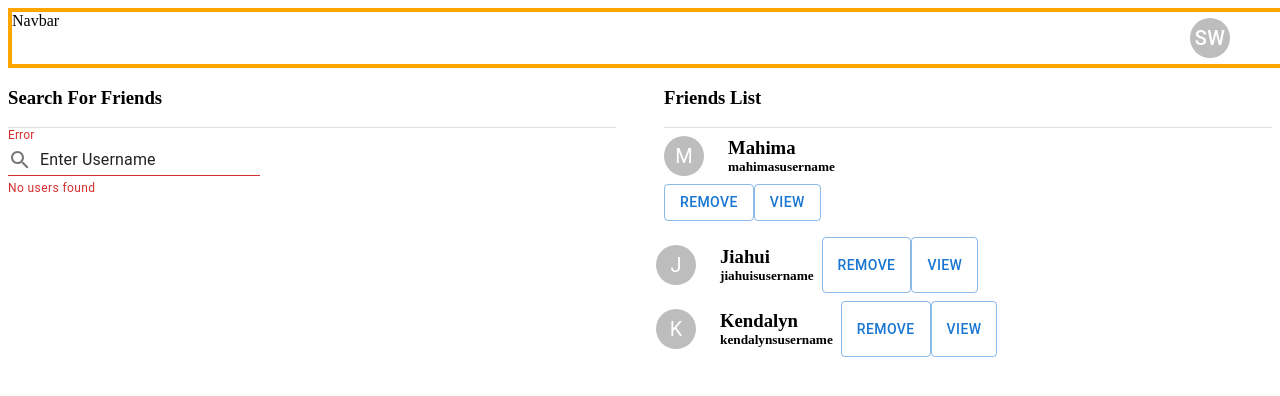
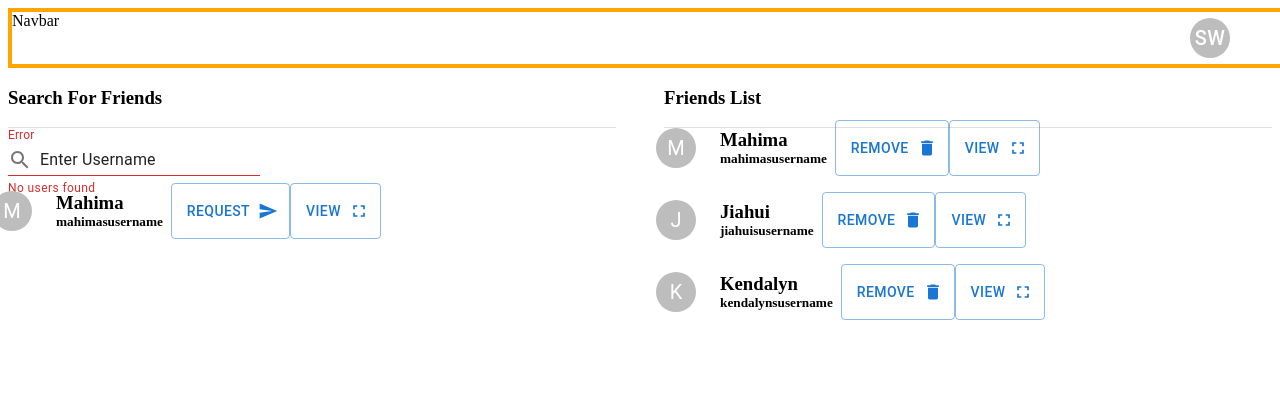
Before and after one commit to mmal1524/chef-impastable, a Next.js app in the folder chef-impastable/: page /friends in a window 1280 px wide. Shown: the top 396 px of the page. Built offline with nearby package versions, Linux system fonts and the light colour scheme.

Commit message:
added some icons to the buttons

```diff
--- a/chef-impastable/pages/friends.js
+++ b/chef-impastable/pages/friends.js
@@ -16,7 +16,9 @@ import { Divider } from '@mui/material';
 import TextField from '@mui/material/TextField';
 import InputAdornment from '@mui/material/InputAdornment';
 import SearchIcon from '@mui/icons-material/Search';
-
+import DeleteIcon from '@mui/icons-material/Delete';
+import SendIcon from '@mui/icons-material/Send';
+import FullscreenIcon from '@mui/icons-material/Fullscreen';
 
 export default function FriendsPage() {
     var friend1 = new User('Mahima', 'mahimasusername', "", [], []);
@@ -49,27 +51,31 @@ export default function FriendsPage() {
                         ),
                       }}
                     />
+                    {<Grid container spacing={4} direction = "row">
+                            {user.friends[0].displaySmall()}
+                            {<Button variant="outlined" endIcon={<SendIcon />}>Request</Button>}
+                            {<Button variant="outlined" endIcon={<FullscreenIcon />}>View</Button>} </Grid>}
                 </Grid>
                 <Grid xs={6}>
                     <Box sx={{width: '100%', marginBottom: 4}}>
                     <h3 className="h3">Friends List</h3>
                     <Divider />
 
-                    <Grid container spacing={3} direction = "column">
-                        {<Grid xs={5} direction = "row">
+                    <Grid container spacing={4} direction = "column">
+                        {<Grid container spacing = {2} direction = "row">
                             {user.friends[0].displaySmall()}
-                            {<Button variant="outlined">Remove</Button>}
-                            {<Button variant="outlined">View</Button>} </Grid>}
+                            {<Button variant="outlined" endIcon={<DeleteIcon />}>Remove</Button>}
+                            {<Button variant="outlined" endIcon={<FullscreenIcon />}>View</Button>} </Grid>}
 
                         {<Grid container spacing = {2} direction = "row">
                             {user.friends[1].displaySmall()}
-                            {<Button variant="outlined">Remove</Button>}
-                            {<Button variant="outlined">View</Button>} </Grid>}
+                            {<Button variant="outlined" endIcon={<DeleteIcon />} >Remove</Button>}
+                            {<Button variant="outlined" endIcon={<FullscreenIcon />}>View</Button>} </Grid>}
 
                         {<Grid container spacing = {2} direction = "row">
                             {user.friends[2].displaySmall()}
-                            {<Button variant="outlined">Remove</Button>}
-                            {<Button variant="outlined">View</Button>} </Grid>}
+                            {<Button variant="outlined" endIcon={<DeleteIcon />}>Remove</Button>}
+                            {<Button variant="outlined" endIcon={<FullscreenIcon />}>View</Button>} </Grid>}
                     </Grid>
                     </Box>
                     </Grid>
```
